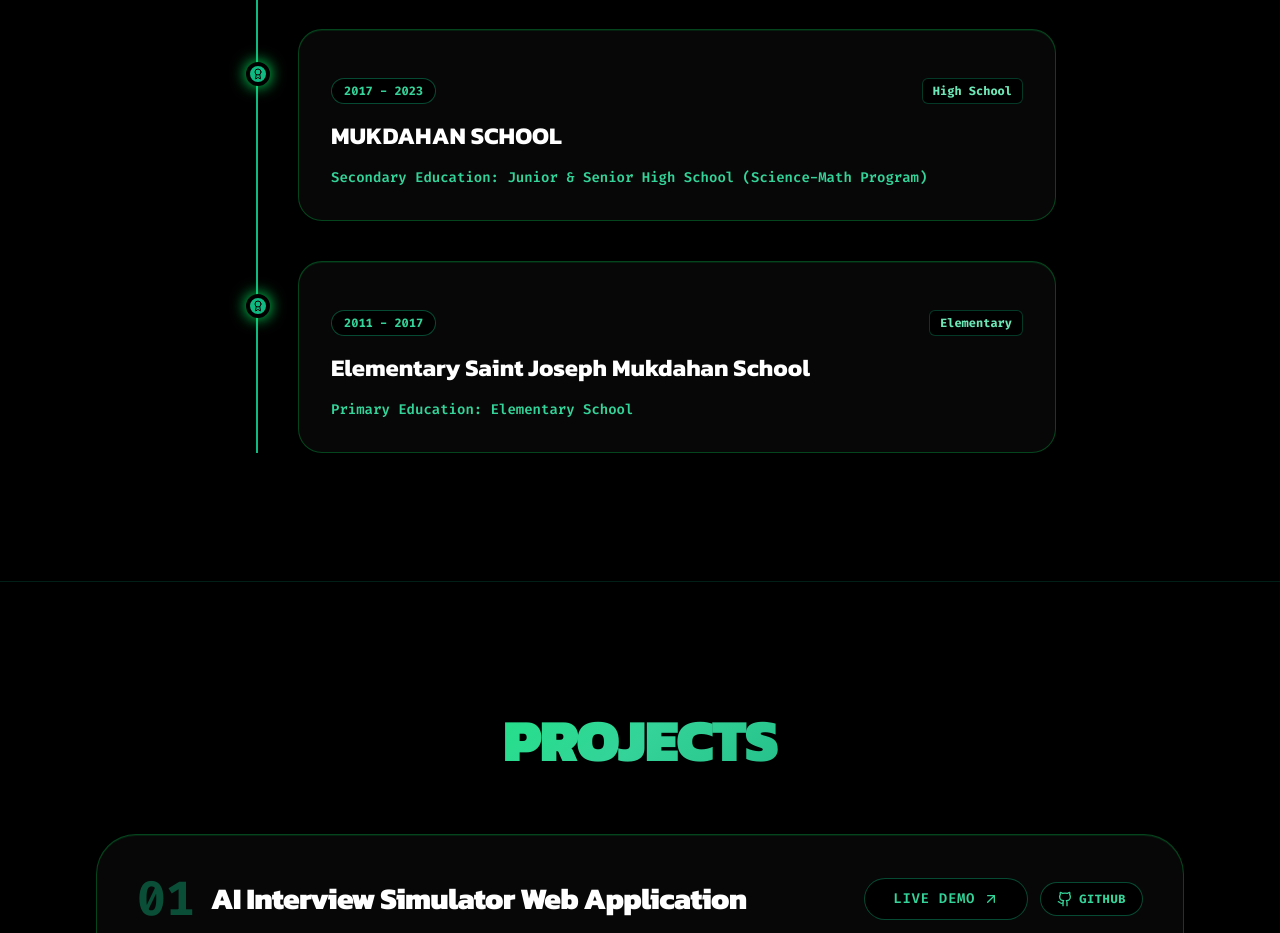
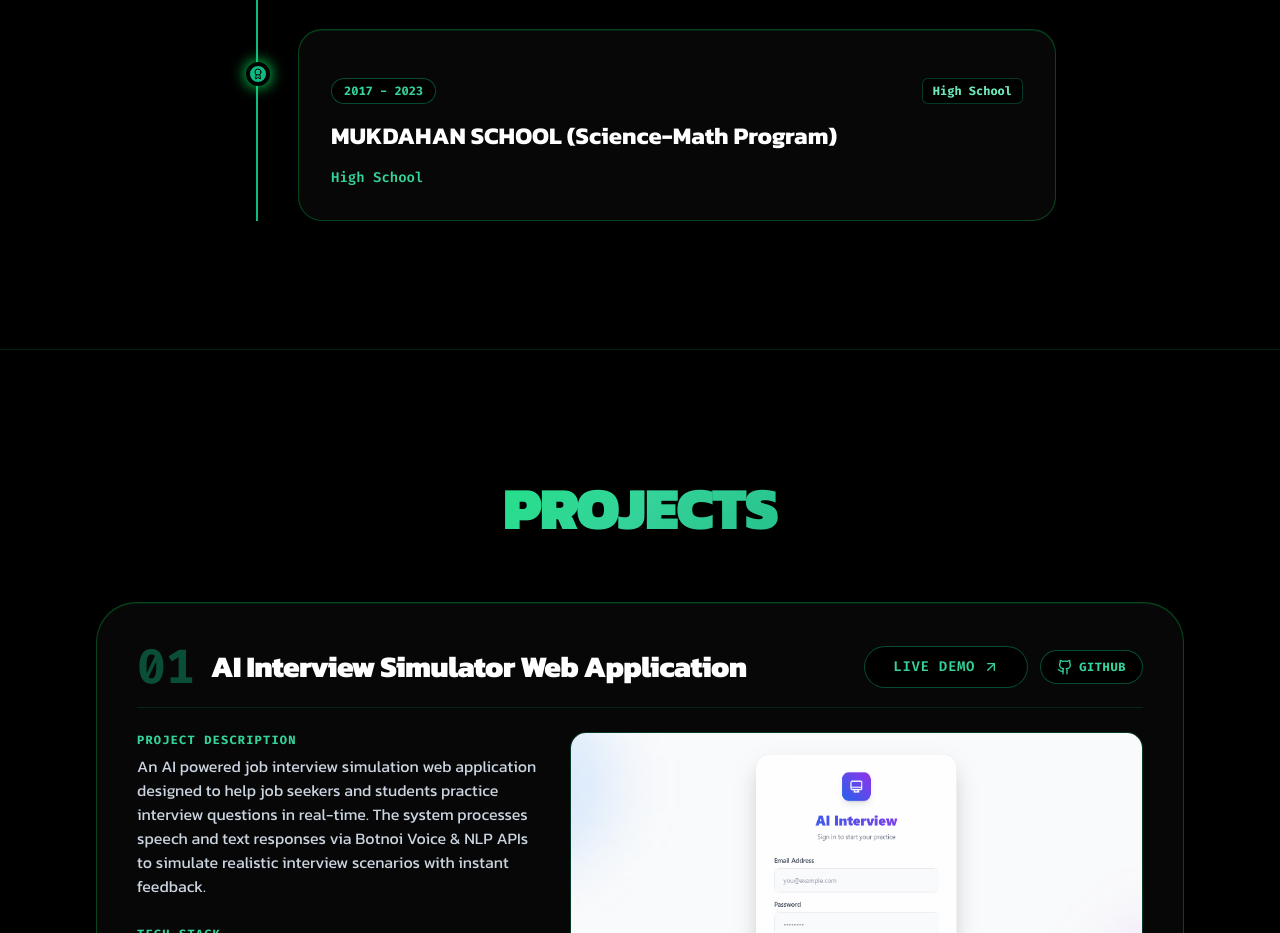
Before and after one commit to Chakkaphat0/portfolio, a React (Vite) app: page / in a window 1280 px wide. Shown: the part 1640-2573 px from the top of the page. Built offline with nearby package versions, Linux system fonts and the light colour scheme.

Commit message:
fix education timeline

```diff
--- a/index.html
+++ b/index.html
@@ -4,8 +4,8 @@
     <meta charset="UTF-8" />
     <link rel="icon" type="image/svg+xml" href="/favicon.svg" />
     <meta name="viewport" content="width=device-width, initial-scale=1.0" />
-    <title>Chakkaphat Lunabut — Portfolio</title>
-    <meta name="description" content="Portfolio of Chakkaphat Lunabut — Cybersecurity, Ethical Hacking, CTF Competitions & Web Development." />
+    <title>Chakkaphat Lunabut</title>
+    <meta name="description" content="Portfolio Chakkaphat Lunabut" />
     <!-- Google Fonts: Kanit, Share Tech Mono, Fira Code, VT323, Space Mono -->
     <link rel="preconnect" href="https://fonts.googleapis.com">
     <link rel="preconnect" href="https://fonts.gstatic.com" crossorigin>
--- a/package.json
+++ b/package.json
@@ -1,5 +1,5 @@
 {
-  "name": "jack-3d-portfolio",
+  "name": "Chakkaphat-portfolio",
   "private": true,
   "version": "1.0.0",
   "type": "module",
--- a/src/data/portfolioData.ts
+++ b/src/data/portfolioData.ts
@@ -32,23 +32,24 @@ export const EDUCATION_DATA: TimelineItem[] = [
   {
     id: 'edu-2',
     period: '2017 - 2023',
-    title: 'MUKDAHAN SCHOOL',
+    title: 'MUKDAHAN SCHOOL (Science-Math Program)',
     subtitle: 'High School',
-    organization: 'Secondary Education: Junior & Senior High School (Science-Math Program)',
+    organization: 'High School',
     description: '',
     bullets: [],
     tags: ['MUKDAHAN SCHOOL']
-  },
-  {
-    id: 'edu-3',
-    period: '2011 - 2017',
-    title: 'Elementary Saint Joseph Mukdahan School',
-    subtitle: 'Elementary',
-    organization: 'Primary Education: Elementary School',
-    description: '',
-    bullets: [],
-    tags: ['SaintJosephMukdahan']
   }
+  // ,
+  // {
+  //   id: 'edu-3',
+  //   period: '2011 - 2017',
+  //   title: 'Elementary Saint Joseph Mukdahan School',
+  //   subtitle: 'Elementary',
+  //   organization: 'Primary Education: Elementary School',
+  //   description: '',
+  //   bullets: [],
+  //   tags: ['SaintJosephMukdahan']
+  // }
 ];
 
 export const EXPERIENCE_DATA: TimelineItem[] = [
```
Also changed, not shown: 1 other file (tests, documents, lock files or other folders).
